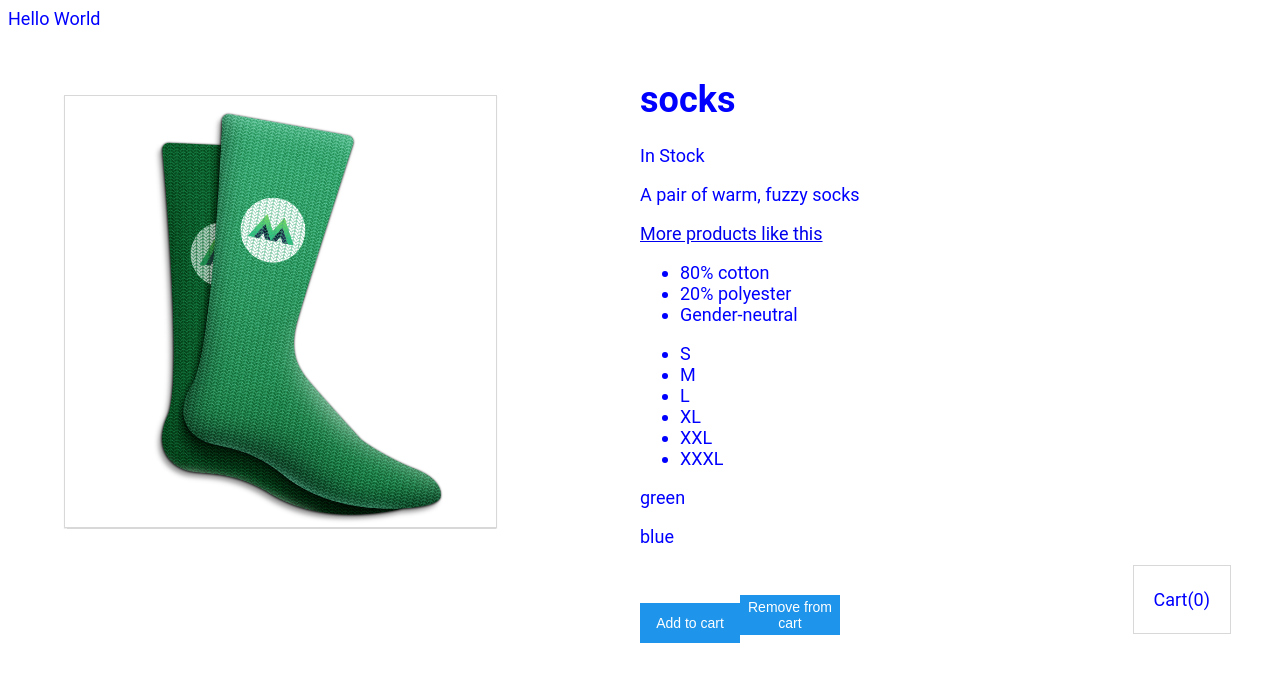
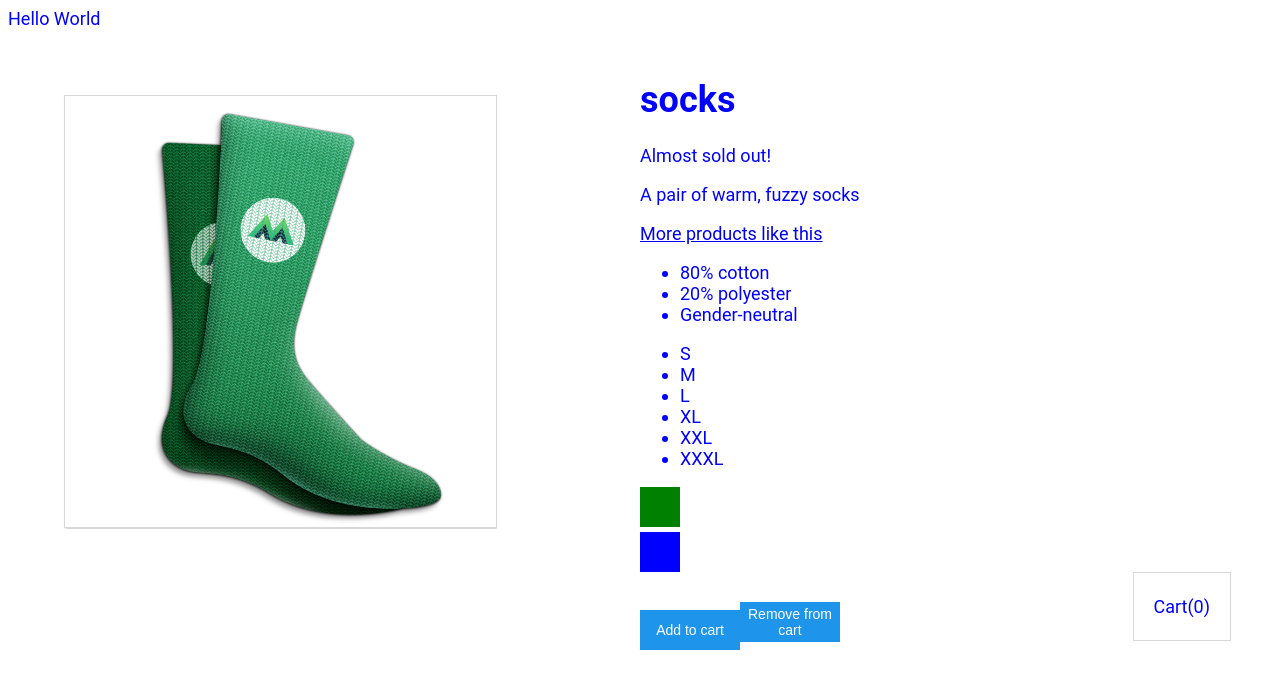
Before and after one commit to kjonathante/vue-vuemastery-intro, a Vue app: page / in a window 1280 px wide. Shown: the top 688 px of the page. Built offline with nearby package versions, Linux system fonts and the light colour scheme.

Commit message:
Style and Class bindings. Added code snippets to illustrate style and class bindings. Documented on how to use bindings with objects and arrays.

```diff
--- a/src/Product.vue
+++ b/src/Product.vue
@@ -17,10 +17,17 @@
       <ul>
         <li v-for="(size,index) in sizes" :key="index">{{size}}</li>
       </ul>
-      <div v-for="variant in variants" :key="variant.variantId">
-        <p @mouseover="updateProduct(variant.variantImage)">{{ variant.variantColor}}</p>
-      </div>
-      <button @click="addToCart">Add to cart</button>
+      <div
+        class="color-box"
+        v-for="variant in variants"
+        :key="variant.variantId"
+        :style="{backgroundColor: variant.variantColor}"
+        @mouseover="updateProduct(variant.variantImage)"
+      ></div>
+      <button
+        @click="addToCart"
+        :disabled="inventory < 1"
+        :class="{disabledButton: inventory < 1}">Add to cart</button>
       <button @click="removeFromCart">Remove from cart</button>
       <div class="cart">
         <p>Cart({{cart}})</p>
@@ -38,7 +45,7 @@ export default {
       altText: "A pair of socks",
       link:
         "https://www.amazon.com/s/ref=nb_sb_noss?url=search-alias%3Daps&field-keywords=socks",
-      inventory: 50,
+      inventory: 1,
       onSale: false,
       details: ["80% cotton", "20% polyester", "Gender-neutral"],
       variants: [
@@ -64,8 +71,8 @@ export default {
     removeFromCart() {
       this.cart -= 1;
     },
-    updateProduct(location){
-      this.image=location
+    updateProduct(location) {
+      this.image = location;
     }
   }
 };
@@ -102,4 +109,12 @@ button {
   border: 1px solid #d8d8d8;
   padding: 5px 20px;
 }
+.color-box {
+  width: 40px;
+  height: 40px;
+  margin-top: 5px;
+}
+.disabledButton {
+  background-color: #d8d8d8;
+}
 </style>
```
Also changed, not shown: 1 other file (tests, documents, lock files or other folders).
